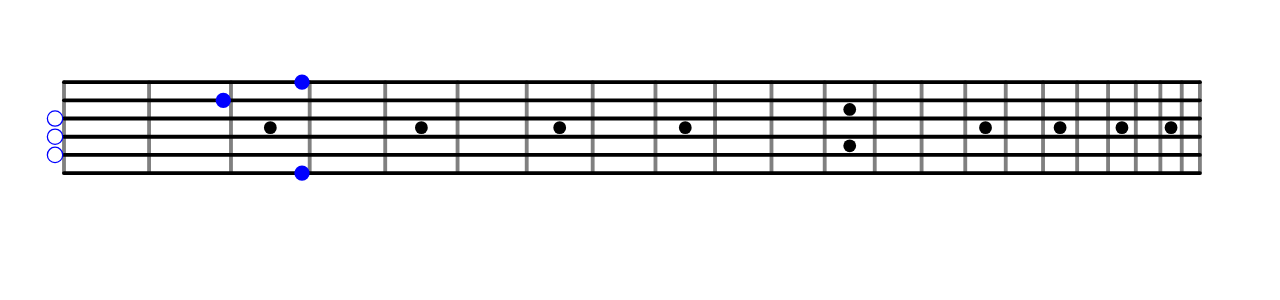
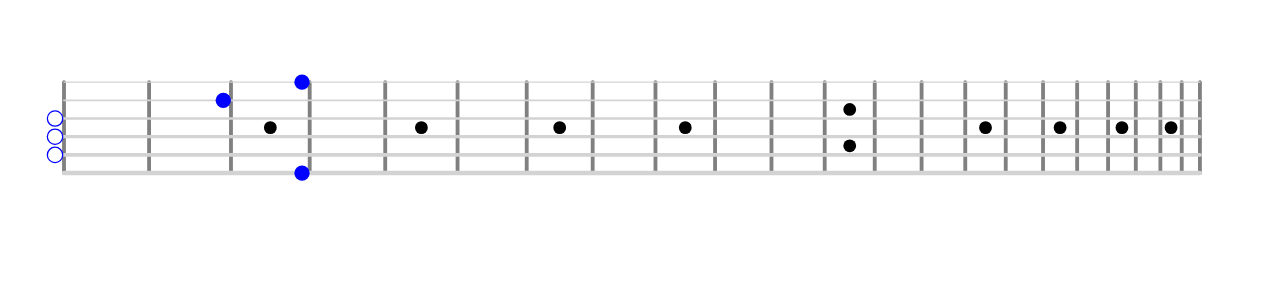
Before and after one commit to MikeCullimore/guitar-navigation, a React (Create React App) app: page / in a window 1280 px wide. Shown: the top 300 px of the page. Built offline with nearby package versions, Linux system fonts and the light colour scheme.

Commit message:
Vary string thicknesses and make them grey.

```diff
--- a/src/GuitarFretboard.tsx
+++ b/src/GuitarFretboard.tsx
@@ -4,7 +4,6 @@
 // TODO: thicker line for nut.
 // TODO: capture string identities (tuning) here?
 // TODO: draw SVG positioning calculations.
-// TODO: string thicknesses.
 // TODO: calculate constants once.
 
 import { Position } from "./chords";
@@ -16,6 +15,7 @@ const c2 = -0.13827529;
 const c1 = 7.52403813;
 const b = (100 - 2*padding)/100
 const strokeWidth = .3;
+const stringSizes = [.1, .15, .2, .25, .3, .35];
 
 interface FretboardProps {
     positions: Position[]
@@ -77,7 +77,7 @@ const renderStrings = (numStrings: number): JSX.Element[] => {
     const x2 = getFretXPosition(numFrets);
     return getArrayOfLength(numStrings).map((_, index) => {
         const y = getStringYPosition(index + 1);
-        return <line key={index} x1={x1} y1={y} x2={x2} y2={y} stroke="black" strokeWidth={strokeWidth} strokeLinecap="round"/>
+        return <line key={index} x1={x1} y1={y} x2={x2} y2={y} stroke="LightGray" strokeWidth={stringSizes[index]} strokeLinecap="round"/>
     });
 }
 
```
